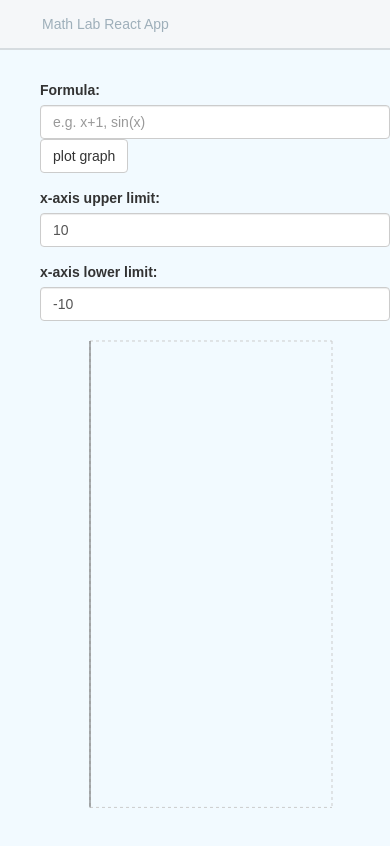
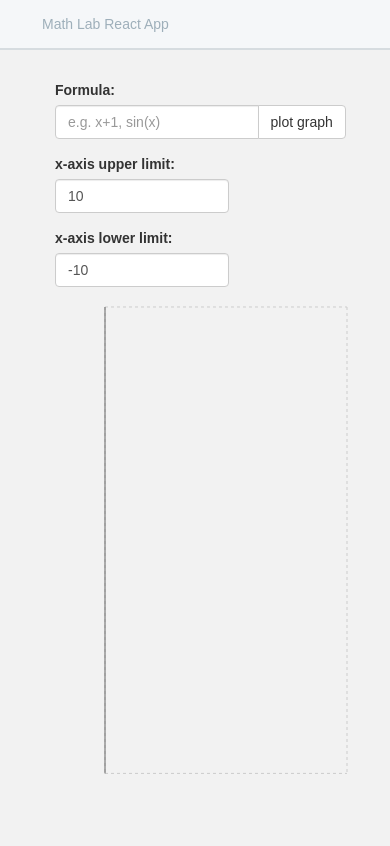
Before and after one commit to Sir-Turtle/math-lab-react, a React (Create React App) app: page / in a window 390 px wide. Built offline with nearby package versions, Linux system fonts and the light colour scheme.

Commit message:
Input widths are responsive to large/medium/small sized screens, plot graph button is alligned to formula input, header and body widths have become equal now that they're wrapped by same container, body background color changed, removed index.css

```diff
--- a/public/index.html
+++ b/public/index.html
@@ -22,7 +22,7 @@
     -->
     <title>Math Lab React App</title>
   </head>
-  <header class="navbar navbar-default navbar-fixed-top header">
+  <header class="navbar-fixed-top header">
     <p>Math Lab React App</p>
   </header>
   <body class="body">
--- a/src/App.css
+++ b/src/App.css
@@ -12,5 +12,6 @@
 .body {
   margin-top: 80px;
   margin-left: 40px;
-  background: #f2faff;
+  background: #f2f2f2;
+  font-family: sans-serif;
 }
--- a/src/App.js
+++ b/src/App.js
@@ -53,20 +53,24 @@ class App extends Component {
 
   render() {
     return (
-      <div>
+      <div className="container">
         <form onSubmit={this.handleSubmit}>
           <div className="row">
-            <div className="form-group col-lg-2">
-              <label>Formula: </label>
-              <input type="text"
-                value={this.state.formula}
-                onChange={(event) => this.setState({ formula: event.target.value })}
-                placeholder="e.g. x+1, sin(x)" className="form-control" required/>
-              <button type="submit" className="btn btn-default">plot graph</button>
+            <div className="control-group form-group col-xs-11 col-sm-6 col-lg-3">
+              <label className="control-label">Formula: </label>
+              <div className="input-group">
+                <input type="text"
+                  value={this.state.formula}
+                  onChange={(event) => this.setState({ formula: event.target.value })}
+                  placeholder="e.g. x+1, sin(x)" className="form-control " required/>
+                <span className="input-group-btn">
+                  <button type="submit" className="btn btn-default">plot graph</button>
+                </span>
+              </div>
             </div>
           </div>
           <div className="row">
-            <div className="form-group col-lg-2">
+            <div className="form-group col-xs-7 col-sm-4 col-lg-2">
               <label>x-axis upper limit: </label>
               <input type="text"
                 value={this.state.xUpperLimit}
@@ -75,7 +79,7 @@ class App extends Component {
             </div>
           </div>
           <div className="row">
-            <div className="form-group col-lg-2">
+            <div className="form-group col-xs-7 col-sm-4 col-lg-2">
               <label>x-axis lower limit: </label>
               <input type="text"
                 value={this.state.xLowerLimit}
--- a/src/index.css
+++ /dev/null
@@ -1,5 +0,0 @@
-body {
-  margin: 0;
-  padding: 0;
-  font-family: sans-serif;
-}
--- a/src/index.js
+++ b/src/index.js
@@ -1,6 +1,5 @@
 import React from 'react';
 import ReactDOM from 'react-dom';
-import './index.css';
 import App from './App';
 import registerServiceWorker from './registerServiceWorker';
 
```
